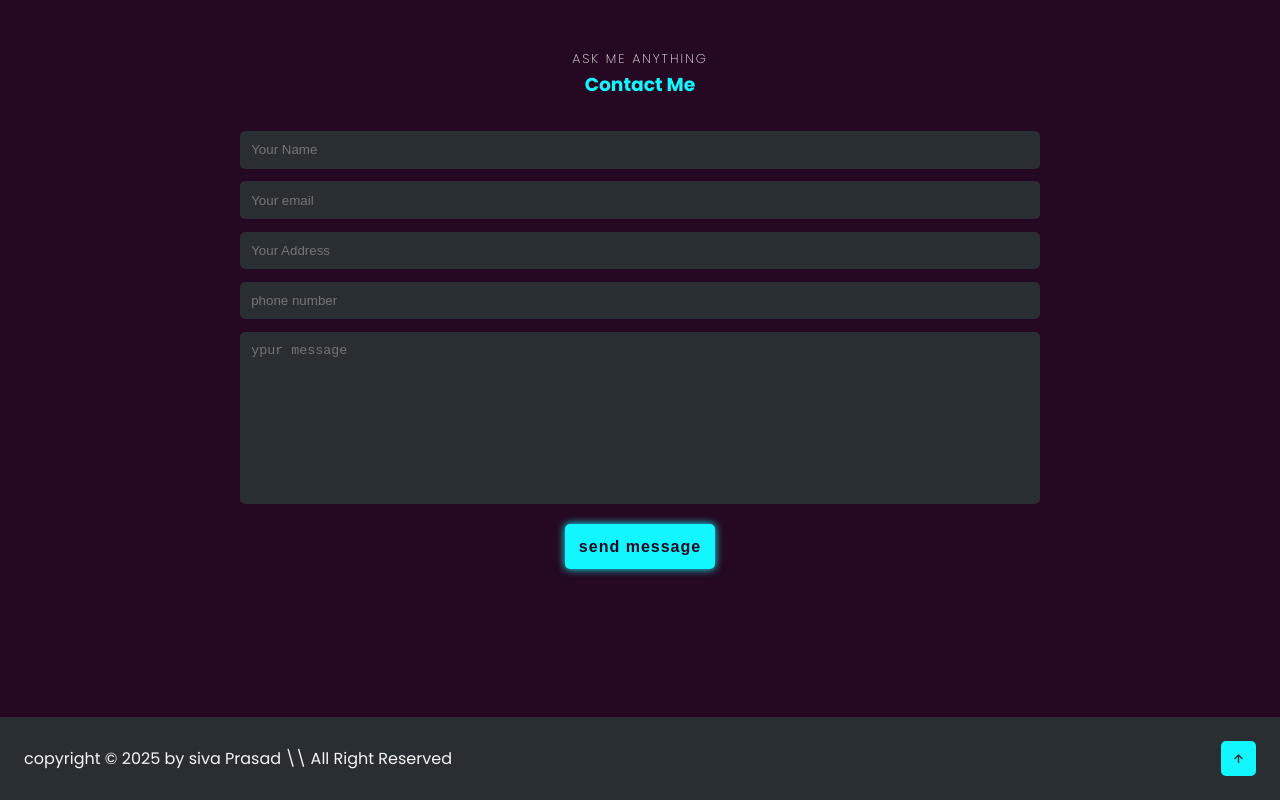
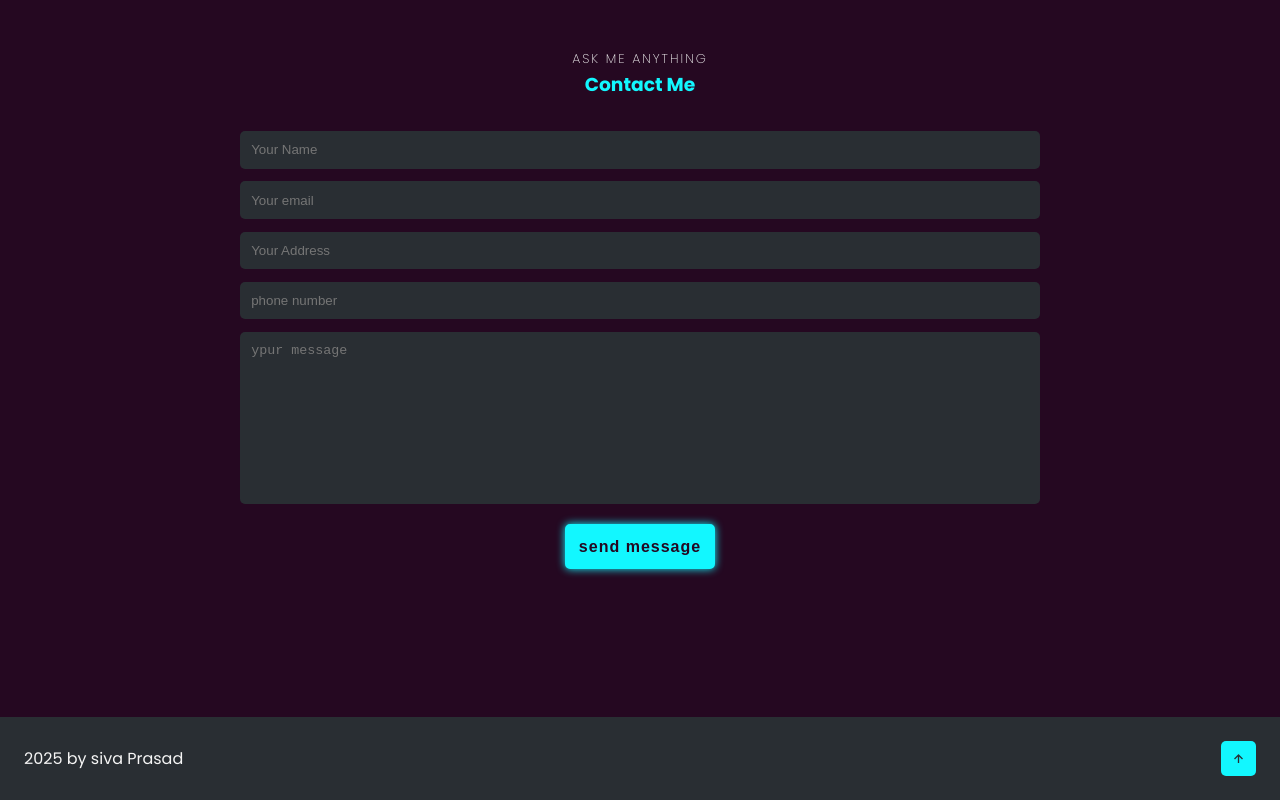
Before and after one commit to Friendlysiva143/portfolio, a plain HTML site: page index.html in a window 1280 px wide. Shown: the part 5061-5861 px from the top of the page. Drawn offline with nearby package versions, Linux system fonts and the light colour scheme.

Commit message:
Update index.html

```diff
--- a/index.html
+++ b/index.html
@@ -1326,7 +1326,7 @@ footer a i{
 <!--foeter website  -->
 <footer>
     <p class="scroll-scale">
-        copyright &copy; 2025 by siva Prasad \\ All Right Reserved
+        2025 by siva Prasad
     </p>
     <a href="#"><i class='bx bx-up-arrow-alt'></i></a>
 </footer>
```
